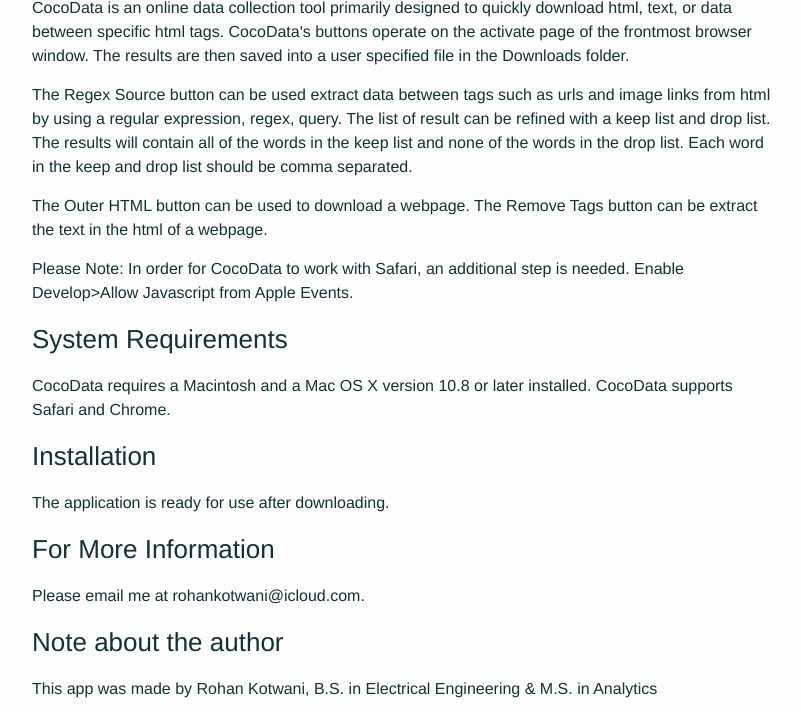
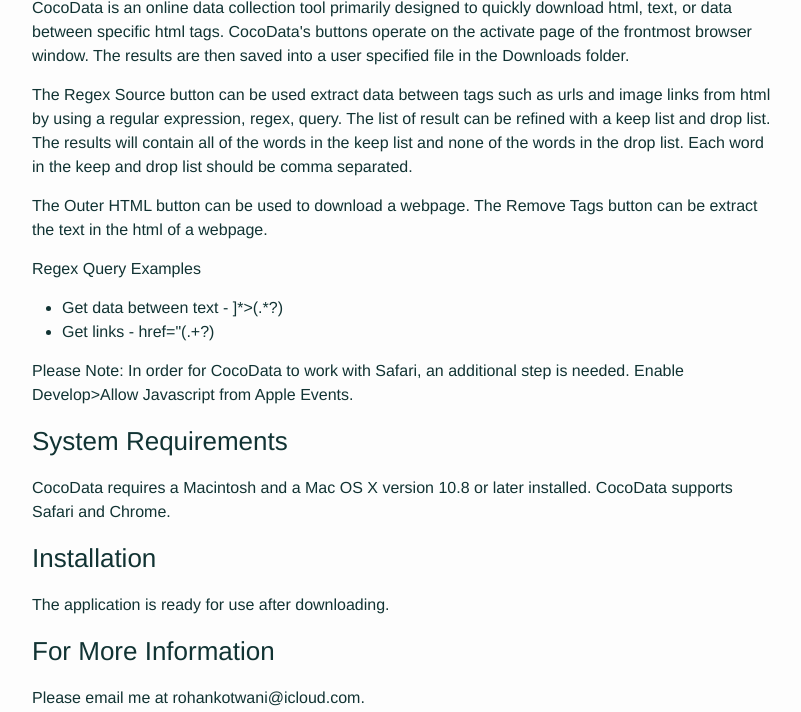
Before and after one commit to CocoApplications/CocoApplications, a Jekyll site: the page built from _posts/2017-09-25-CocoData.html, in a window 1280 px wide and 900 px high, scrolled down 334 px, cut to the strip 0-712 px from the top of the window. Shown: the whole strip, without its empty margins (238-1039 px from the left). Built offline with Jekyll 4.4.1, drawn with Linux system fonts in a browser that asks for light colours.

Commit message:
prototyping

```diff
--- a/_posts/2017-09-25-CocoData.html
+++ b/_posts/2017-09-25-CocoData.html
@@ -35,6 +35,18 @@
 
     <p>
         The Outer HTML button can be used to download a webpage. The Remove Tags button can be extract the text in the html of a webpage.
+    </p>
+
+    <p>
+        Regex Query Examples
+        <ul>
+            <li>
+            Get data between text - <TAG\b[^>]*>(.*?)</TAG>
+            </li>
+            <li>
+            Get links - href="(.+?)
+            </li>
+        </ul>
     </p>
 
     <p>
```
